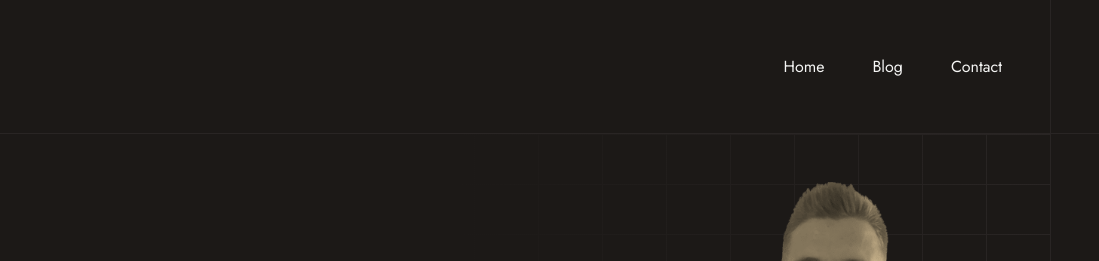
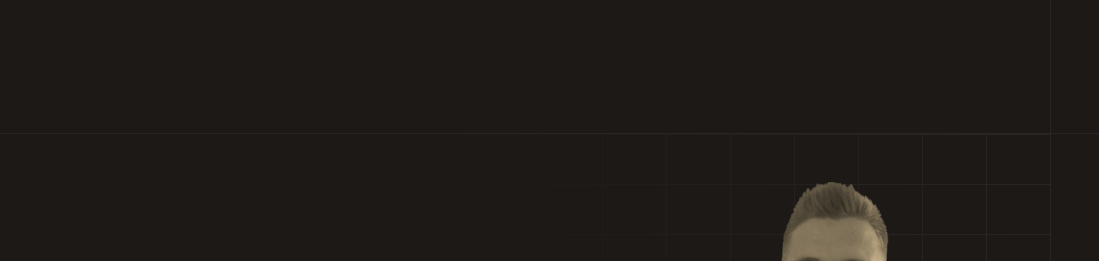
Before and after one commit to raymondkneipp/portfolio-2023, an Astro site: page / in a window 1280 px wide. Shown: the top 261 px of the page, 181-1280 px from the left. Built offline with nearby package versions, Linux system fonts and the light colour scheme; Astro itself is replaced by a stand-in of ours.

Commit message:
remove nav links

```diff
--- a/src/components/Navbar.astro
+++ b/src/components/Navbar.astro
@@ -2,32 +2,32 @@
 import GridCard from './GridCard.astro';
 import Logo from './Logo.astro';
 
-type Route = {
-	name: string;
-	href: string;
-};
+// type Route = {
+// 	name: string;
+// 	href: string;
+// };
 
-const routes: Route[] = [
-	{
-		name: 'Home',
-		href: '/',
-	},
-	{
-		name: 'Blog',
-		href: '/blog',
-	},
-	{
-		name: 'Contact',
-		href: '/contact',
-	},
-];
+// const routes: Route[] = [
+// 	{
+// 		name: 'Home',
+// 		href: '/',
+// 	},
+// 	{
+// 		name: 'Blog',
+// 		href: '/blog',
+// 	},
+// 	{
+// 		name: 'Contact',
+// 		href: '/contact',
+// 	},
+// ];
 ---
 
 <GridCard>
 	<nav class="flex items-center justify-between">
 		<Logo />
 
-		<ul class="flex items-center gap-3 sm:gap-6 md:gap-12">
+		<!-- <ul class="flex items-center gap-3 sm:gap-6 md:gap-12">
 			{
 				routes.map((route) => (
 					<li>
@@ -35,6 +35,6 @@ const routes: Route[] = [
 					</li>
 				))
 			}
-		</ul>
+		</ul> -->
 	</nav>
 </GridCard>
```
